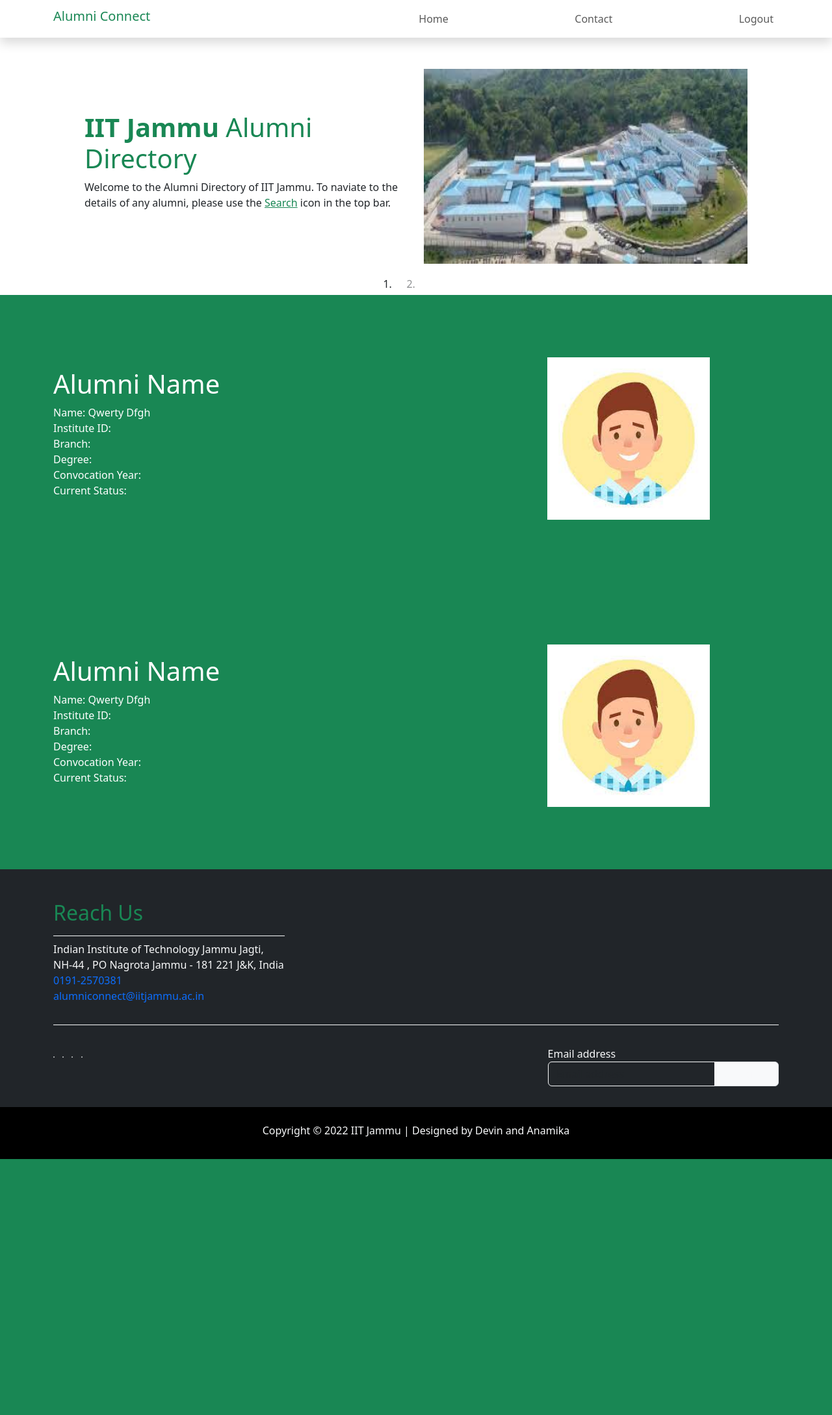
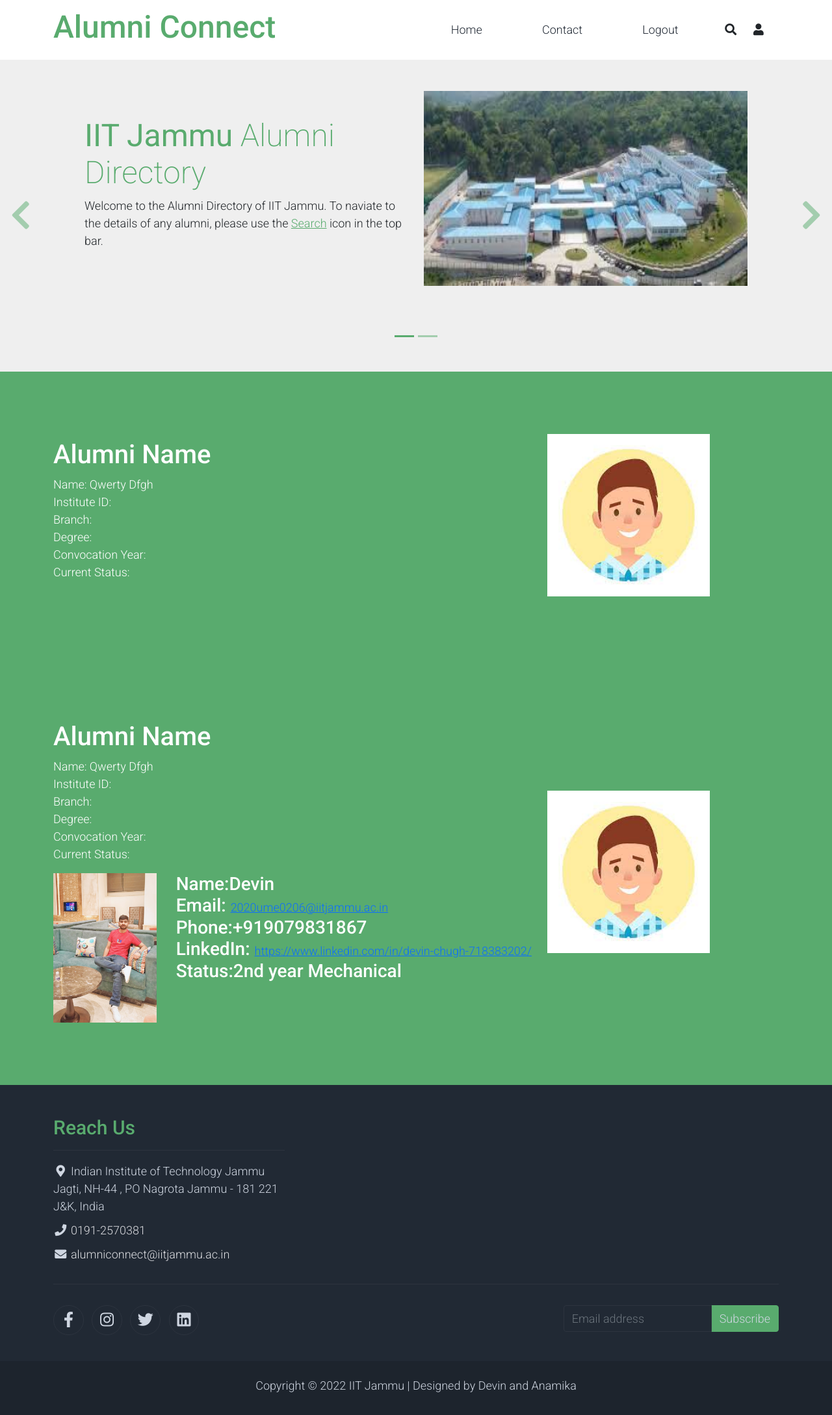
Before and after one commit to devinchugh/Alumni-Portal, a Flask app: page / in a window 1280 px wide. Shown: the whole page at 65% size. Before the commit the page ends 1784 px from the top, so only its background shows below. Run offline with Flask 2, Linux system fonts and the light colour scheme; a user stored in the database is signed in; some libraries are stand-ins or nearby versions.

Commit message:
removed path errors

```diff
--- a/templates/index.html
+++ b/templates/index.html
@@ -5,18 +5,17 @@
     <title>Alumni IIT Jammu</title>
     <meta charset="utf-8">
     <meta name="viewport" content="width=device-width, initial-scale=1">
-<link rel="stylesheet" href="{{ url_for('static',filename='styles/style.css') }}">
 
-    <link rel="apple-touch-icon" href="{{ url_for('static',filename='home_img/apple-icon.png') }}">
-    <link rel="shortcut icon" type="image/x-icon" href="{{ url_for('static',filename='home_img/favicon.ico') }}">
+    <link rel="apple-touch-icon" href="{{ url_for('static',filename='home_assets/img/apple-icon.png') }}">
+    <link rel="shortcut icon" type="image/x-icon" href="{{ url_for('static',filename='home_assets/img/favicon.ico') }}">
 
-    <link rel="stylesheet" href="{{ url_for('static',filename='home_css/bootstrap.min.css') }}">
-    <link rel="stylesheet" href="{{ url_for('static',filename='home_css/templatemo.css') }}">
-    <link rel="stylesheet" href="{{ url_for('static',filename='home_css/custom.css') }}">
+    <link rel="stylesheet" href="{{ url_for('static',filename='home_assets/css/bootstrap.min.css') }}">
+    <link rel="stylesheet" href="{{ url_for('static',filename='home_assets/css/templatemo.css') }}">
+    <link rel="stylesheet" href="{{ url_for('static',filename='home_assets/css/custom.css') }}">
 
     <!-- Load fonts style after rendering the layout styles -->
     <link rel="stylesheet" href="https://fonts.googleapis.com/css2?family=Roboto:wght@100;200;300;400;500;700;900&display=swap">
-    <link rel="stylesheet" href="{{ url_for('static',filename='home_css/fontawesome_min.css') }}">
+    <link rel="stylesheet" href="{{ url_for('static',filename='home_assets/css/fontawesome_min.css') }}">
 
 </head>
 
@@ -184,6 +183,12 @@
                         Convocation Year:<br>
                         Current Status:<br>
                     </p>
+                    {% for alumni in data %}
+										<img style="float: left;" src="{{url_for('static', filename='alumni_pics/pic_devin.jpg')}}" alt="" height="230">
+
+									<h3 class="feature-title" style="float:right;" >Name:{{alumni.name}} <br> Email: <a target="_blank" href="{{alumni.email}}">{{alumni.email}}</a> <br>Phone:{{alumni.phone}}<br>LinkedIn: <a target="_blank" href="{{alumni.linkedin_id}}">{{alumni.linkedin_id}}</a><br>Status:{{alumni.status}}
+									</figure>
+					{% endfor %}
                 </div>
                 <div class="col-md-4">
                     <img src="img/profilepic.jpg " style="width: 250px;height: 250px;" alt="Alumni Pic">
```
